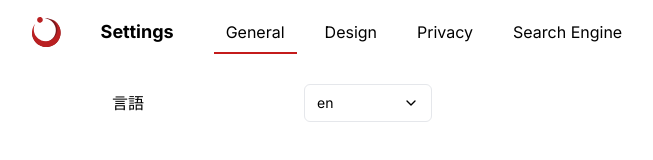
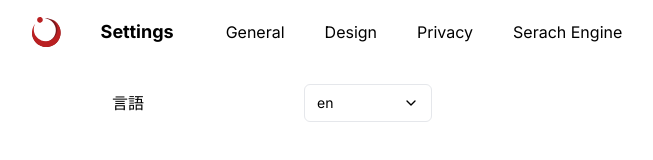
Before and after one commit to Ablaze-MIRAI/FreaSearch-www, a Next.js app: page /settings/general in a window 1280 px wide. Shown: the top 160 px of the page, without its empty margins (160-813 px from the left). Built offline with nearby package versions, Linux system fonts and the light colour scheme.

Commit message:
remove settings.utils.js

```diff
--- a/app/settings/[pageId]/settings.utils.ts
+++ /dev/null
@@ -1,28 +0,0 @@
-export const settings = [
-  {
-    name: 'General',
-    pageId: 'general',
-    settings: [
-      {
-        settingId: 'language',
-        type: 'select',
-        options: [
-          { value: 'ja', label: '日本語' },
-          { value: 'en', label: 'English' },
-        ],
-      },
-    ],
-  },
-  {
-    name: 'Design',
-    pageId: 'design',
-  },
-  {
-    name: 'Privacy',
-    pageId: 'privacy',
-  },
-  {
-    name: 'Search Engine',
-    pageId: 'search-engine',
-  },
-];
--- a/app/settings/[pageId]/page.tsx
+++ b/app/settings/general/page.tsx
@@ -1,15 +1,7 @@
-import { settings } from './settings.utils';
-import { notFound } from 'next/navigation';
 import { Select, SelectItem } from 'components/Select';
 import SettingItem from 'components/SettingItem';
 
-function SettingsPage({ params }: { params: { pageId: string } }) {
-  const currentSettings = settings.find((page) => page.pageId === params.pageId)?.settings;
-
-  if (!currentSettings) {
-    notFound();
-  }
-
+function SettingsPage() {
   return (
     <div>
       <SettingItem label="言語">
--- a/app/settings/[pageId]/head.tsx
+++ b/app/settings/head.tsx
@@ -1,5 +1,3 @@
-import classNames from 'classnames';
-
 export default function Head() {
   return (
     <>
--- a/app/settings/[pageId]/layout.tsx
+++ b/app/settings/layout.tsx
@@ -1,7 +1,6 @@
 import 'styles/globals.css';
 import { LogoIcon } from 'components/Logo';
 import { TabList, TabItem } from 'components/TabList';
-import { settings } from './settings.utils';
 import Link from 'next/link';
 
 export default function SettingsLayout({
@@ -11,6 +10,12 @@ export default function SettingsLayout({
   children: React.ReactNode;
   params: { pageId: string };
 }) {
+  const settings = [
+    { pageId: 'general', name: 'General' },
+    { pageId: 'design', name: 'Design' },
+    { pageId: 'privacy', name: 'Privacy' },
+    { pageId: 'serachengine', name: 'Serach Engine' },
+  ];
   return (
     <div className="max-w-4xl mx-auto">
       <div className="flex items-center space-x-10 h-16">
@@ -20,11 +25,7 @@ export default function SettingsLayout({
         <h1 className="font-bold text-lg">Settings</h1>
         <TabList>
           {settings.map((page) => (
-            <TabItem
-              key={page.pageId}
-              href={`/settings/${page.pageId}`}
-              isSelected={page.pageId === params.pageId}
-            >
+            <TabItem href={`/settings/${page.pageId}`} isSelected={page.pageId === params.pageId}>
               {page.name}
             </TabItem>
           ))}
```
